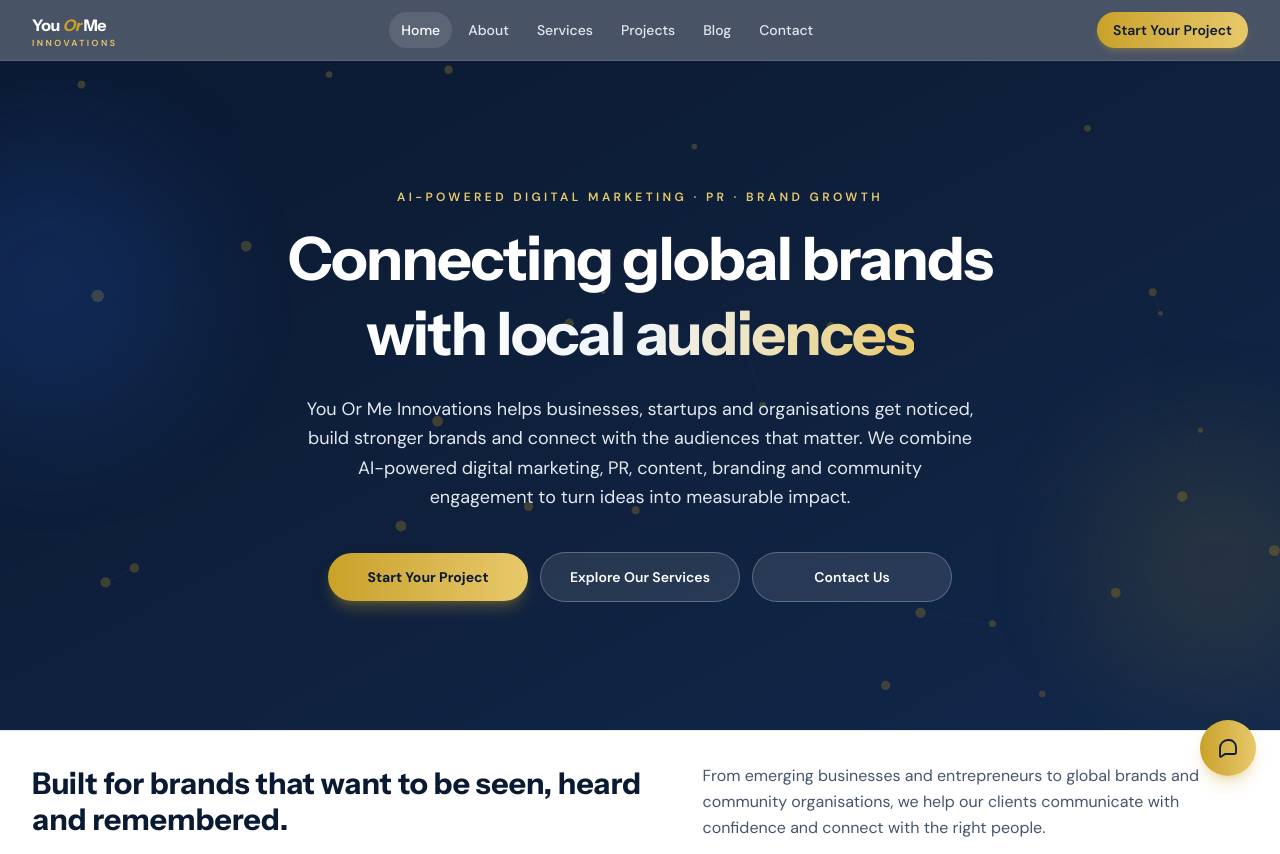
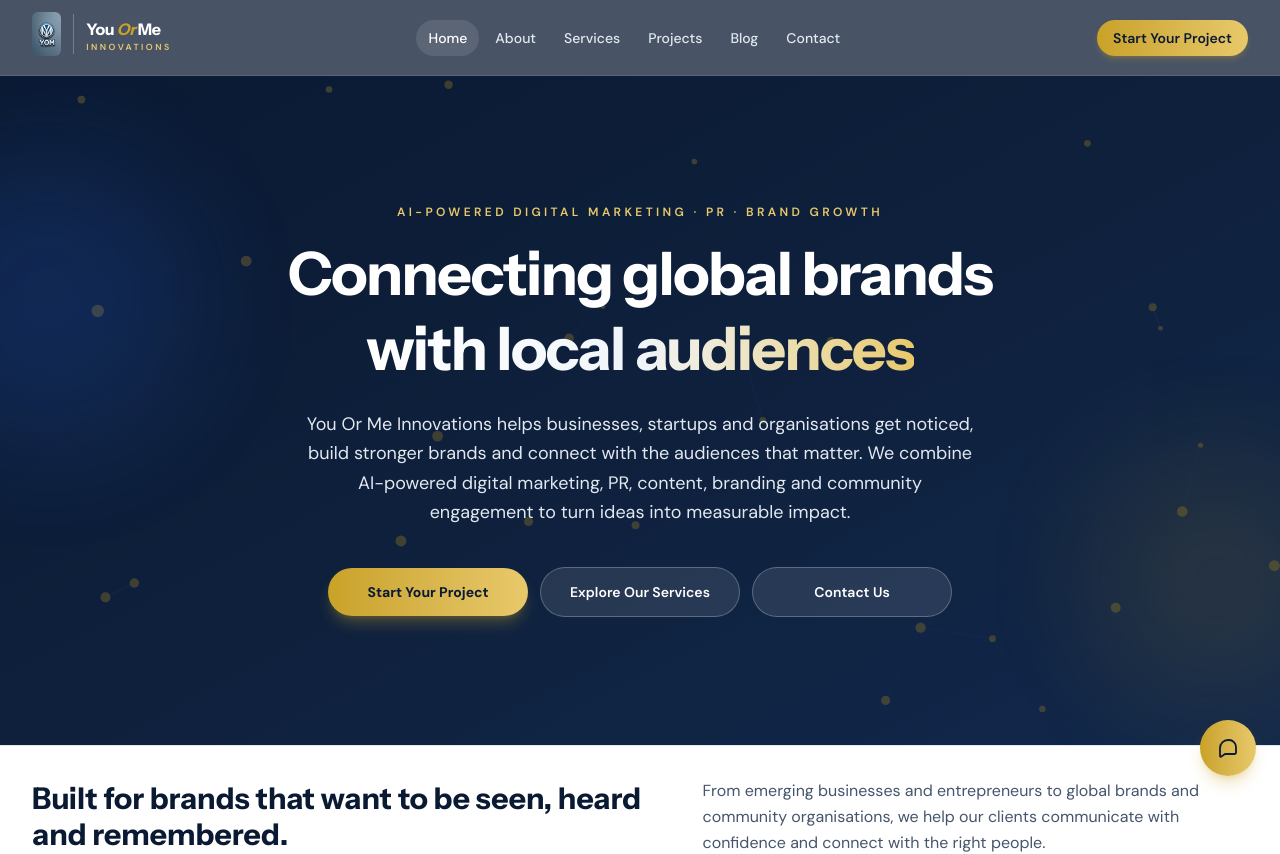
Before and after one commit to baypp6577/youormeinnovations-Com, a Vue app: page / in a window 1280 px wide. Shown: the top 854 px of the page. Built offline with nearby package versions, Linux system fonts and the light colour scheme; the HTML template or start-up script is replaced by a standard one.

Commit message:
adding logo

```diff
--- a/src/components/BrandLogo.vue
+++ b/src/components/BrandLogo.vue
@@ -8,8 +8,18 @@
 </script>
 
 <template>
-  <!-- Exact lockup from HEADER / NAVIGATION brief: Logo = You Or Me Innovations -->
-  <span class="inline-flex flex-col justify-center leading-none" aria-hidden="true">
+  <!-- Original client mark (left) beside the HEADER brief wordmark, for client comparison -->
+  <span class="inline-flex min-w-0 items-center gap-2.5 sm:gap-3">
+    <img
+      src="/images/yom-original-logo.png"
+      alt=""
+      width="72"
+      height="96"
+      class="shrink-0 rounded-md object-contain"
+      :class="compact ? 'h-10 w-auto sm:h-11' : 'h-14 w-auto sm:h-16'"
+    />
+    <span class="h-8 w-px shrink-0 bg-white/25 sm:h-10" aria-hidden="true" />
+    <span class="inline-flex min-w-0 flex-col justify-center leading-none" aria-hidden="true">
       <span
         class="font-display font-bold tracking-tight text-white"
         :class="compact ? 'text-[0.95rem] sm:text-base' : 'text-lg sm:text-xl'"
@@ -23,4 +33,5 @@
         Innovations
       </span>
     </span>
+  </span>
 </template>
```
Also changed, not shown: public/images/yom-original-logo.png (added). Lines whose indentation alone changed are shown as unchanged.
